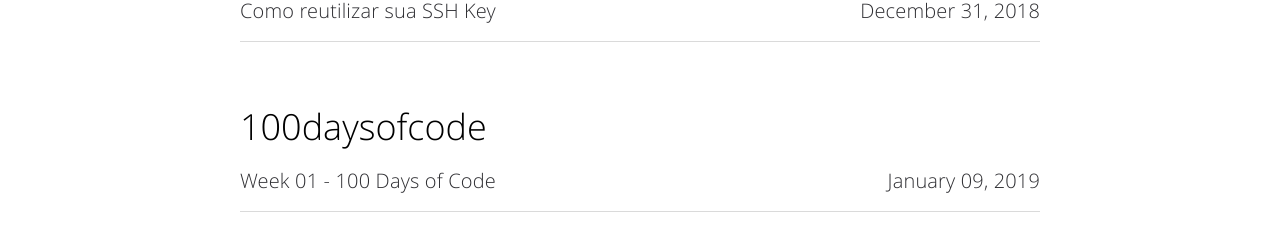
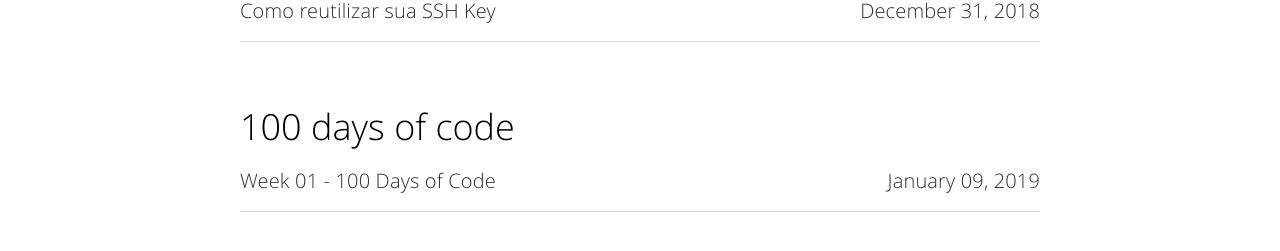
Before and after one commit to anapauladsmendes/anapauladsmendes.github.io, a Jekyll site: the page built from series.html, in a window 1280 px wide. Shown: the part 425-676 px from the top of the page. Built offline with Jekyll 4.4.1, drawn with Linux system fonts in a browser that asks for light colours.

Commit message:
Fix the serie name

```diff
--- a/_posts/2019-01-09-week-01-100-days-of-code.md
+++ b/_posts/2019-01-09-week-01-100-days-of-code.md
@@ -12,7 +12,7 @@ tags:
 - Code
 description: ''
 categories:
-- 100DaysOfCode
+- 100 Days Of Code
 ---
 
 ![A cute cat typing in the computer ](https://media.giphy.com/media/LHZyixOnHwDDy/giphy.gif)
```
